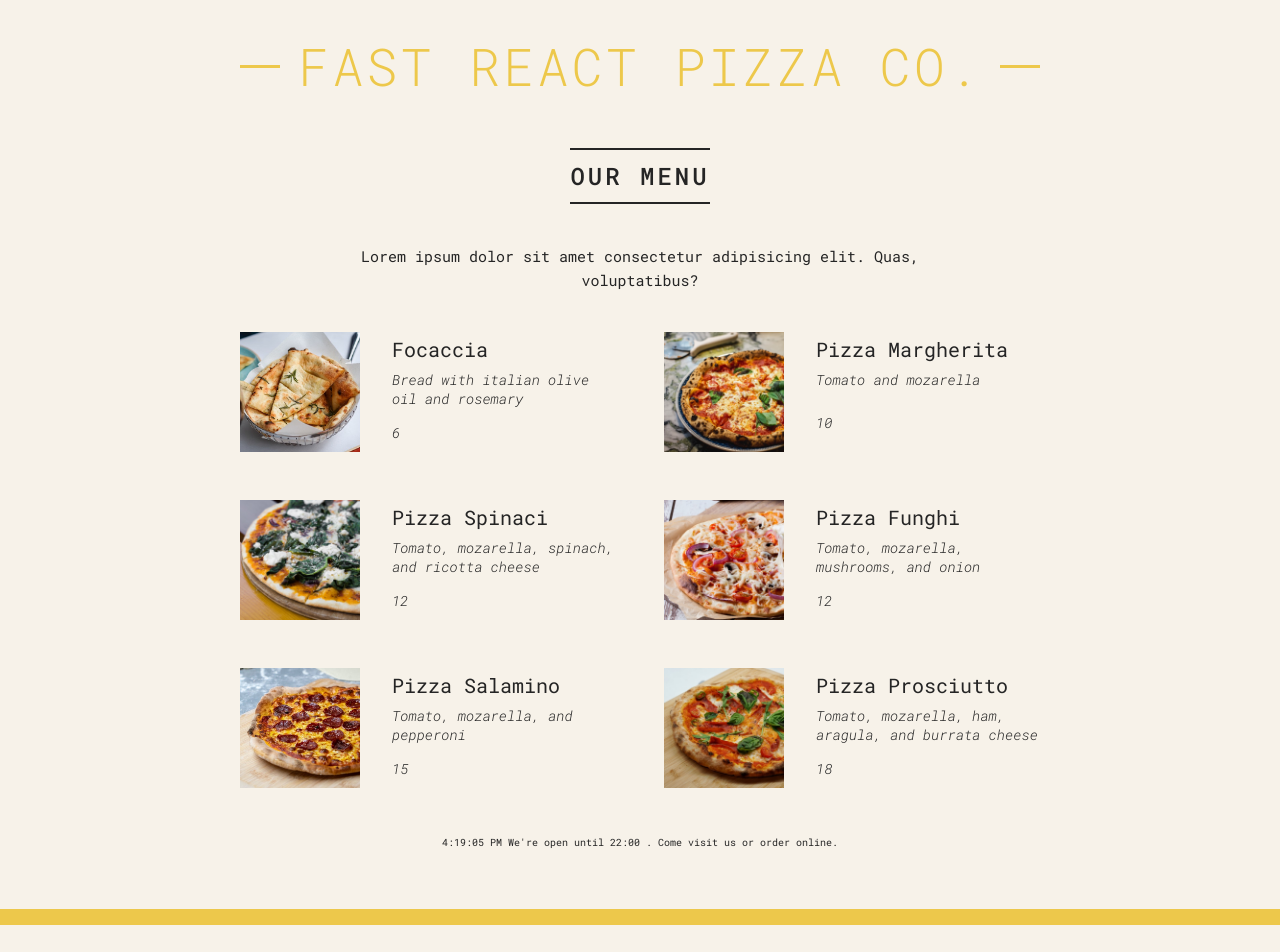
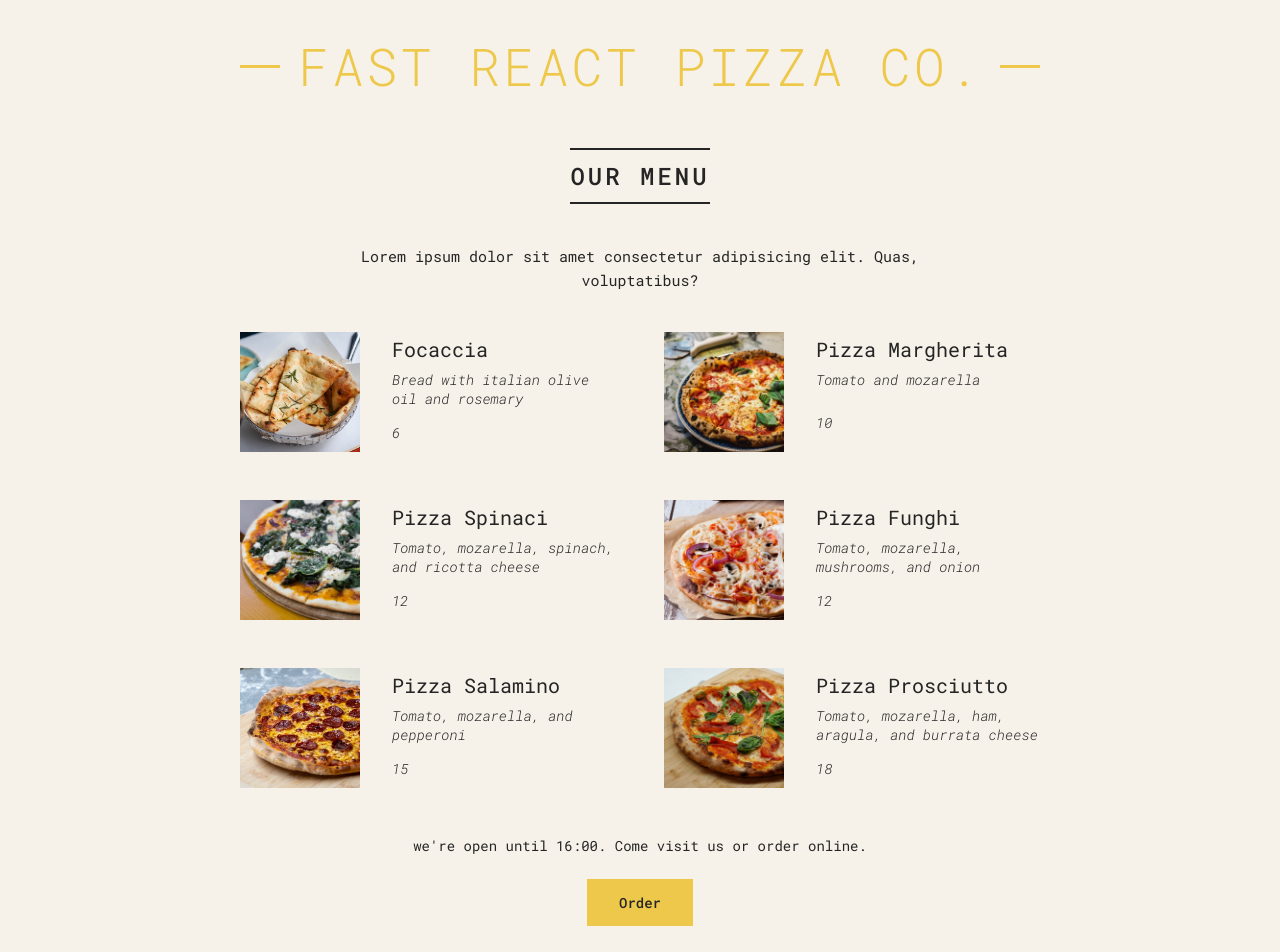
Before and after one commit to ali27-dev/pizza-menu, a React (Create React App) app: page / in a window 1280 px wide. Shown: the top 952 px of the page. Before the commit the page ends 925 px from the top, so only its background shows below. Built offline with nearby package versions, Linux system fonts and the light colour scheme.

Commit message:
i'm implement a lot of JS operators for learning react and bulid logic.

```diff
--- a/src/App.js
+++ b/src/App.js
@@ -64,6 +64,10 @@ function Header() {
   );
 }
 function Menu() {
+  const pizzas = pizzaData;
+  // const pizzas = [];
+  const numPizza = pizzas.length;
+
   return (
     <main className="menu">
       <h2>OUR MENU</h2>
@@ -71,40 +75,55 @@ function Menu() {
         Lorem ipsum dolor sit amet consectetur adipisicing elit. Quas,
         voluptatibus?
       </p>
-      <div className="pizzas">
-        {pizzaData.map((pizza) => (
-          <Pizza pizzaObj={pizza} />
-        ))}
-      </div>
+      {numPizza > 0 ? (
+        <ul className="pizzas">
+          {pizzas.map((pizza) => (
+            <Pizza pizzaObj={pizza} key={pizza.name} />
+          ))}
+        </ul>
+      ) : (
+        <p>We're working on our menu please visit later :)</p>
+      )}
     </main>
   );
 }
 function Pizza(props) {
+  // if (props.pizzaObj.soldOut) return null;
   return (
-    <div className="pizza">
+    <li className="pizza">
       <img src={props.pizzaObj.photoName} alt={props.pizzaObj.name} />
       <div>
         <h3>{props.pizzaObj.name}</h3>
         <p>{props.pizzaObj.ingredients}</p>
         <p>{props.pizzaObj.price}</p>
       </div>
-    </div>
+    </li>
   );
 }
 function Footer() {
   const houre = new Date().getHours();
   const openTime = 11;
   const closeTime = 22;
-  const condition = houre >= openTime && houre <= closeTime;
-  console.log(condition);
+  const conIsOpen = houre >= openTime && houre <= closeTime;
+  console.log(conIsOpen);
   // if (houre >= openTime && houre <= closeTime) alert("We are currentlty open");
   // else alert("We are currently close");
+  // if (!conIsOpen) return <p>We're not open yet :)</p>;
+
   return (
     <>
-      <p>
-        {new Date().toLocaleTimeString()} We're open until 22:00 . Come visit us
-        or order online.
-      </p>
+      <footer className="footer">
+        {conIsOpen ? (
+          <div className="order">
+            <p>we're open until {houre}:00. Come visit us or order online.</p>
+            <button className="btn">Order</button>
+          </div>
+        ) : (
+          <p>
+            We're happy to welcome you between {openTime}:00 and {closeTime}:00.
+          </p>
+        )}
+      </footer>
     </>
   );
 }
```
